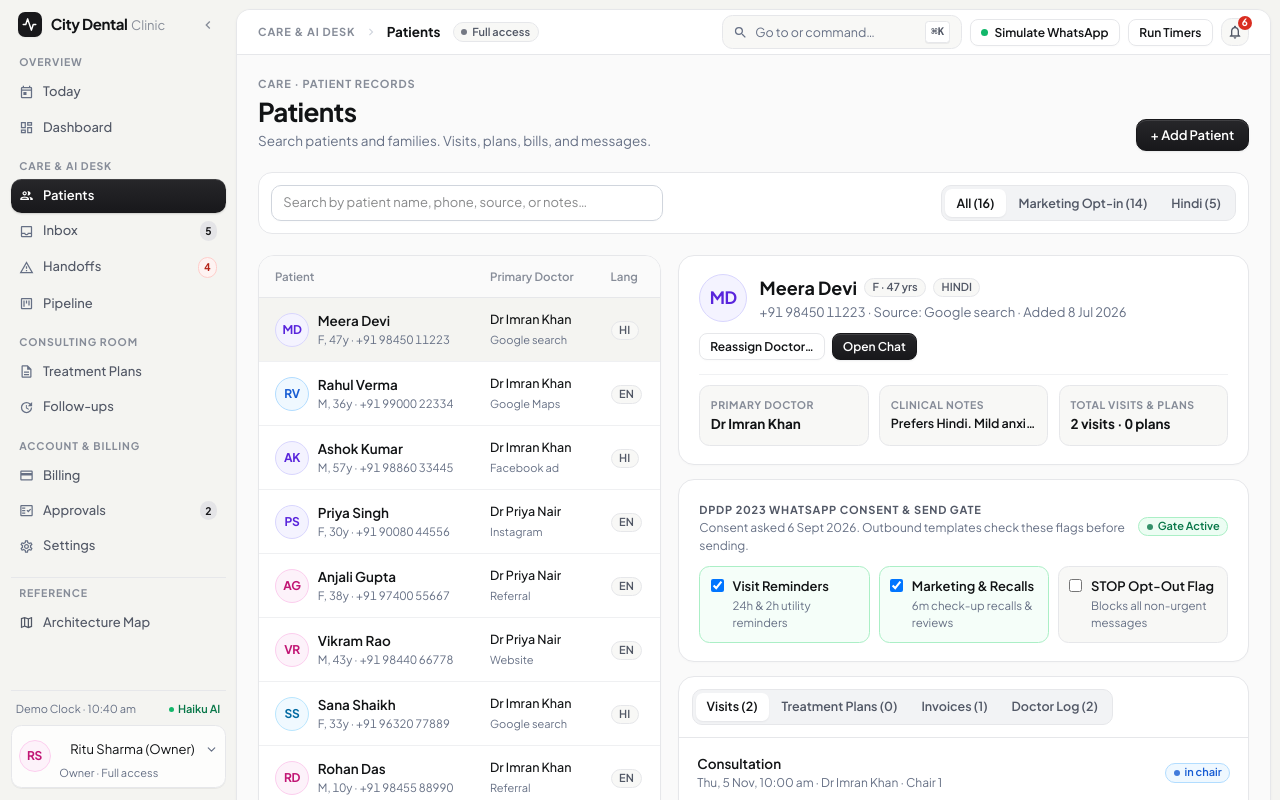
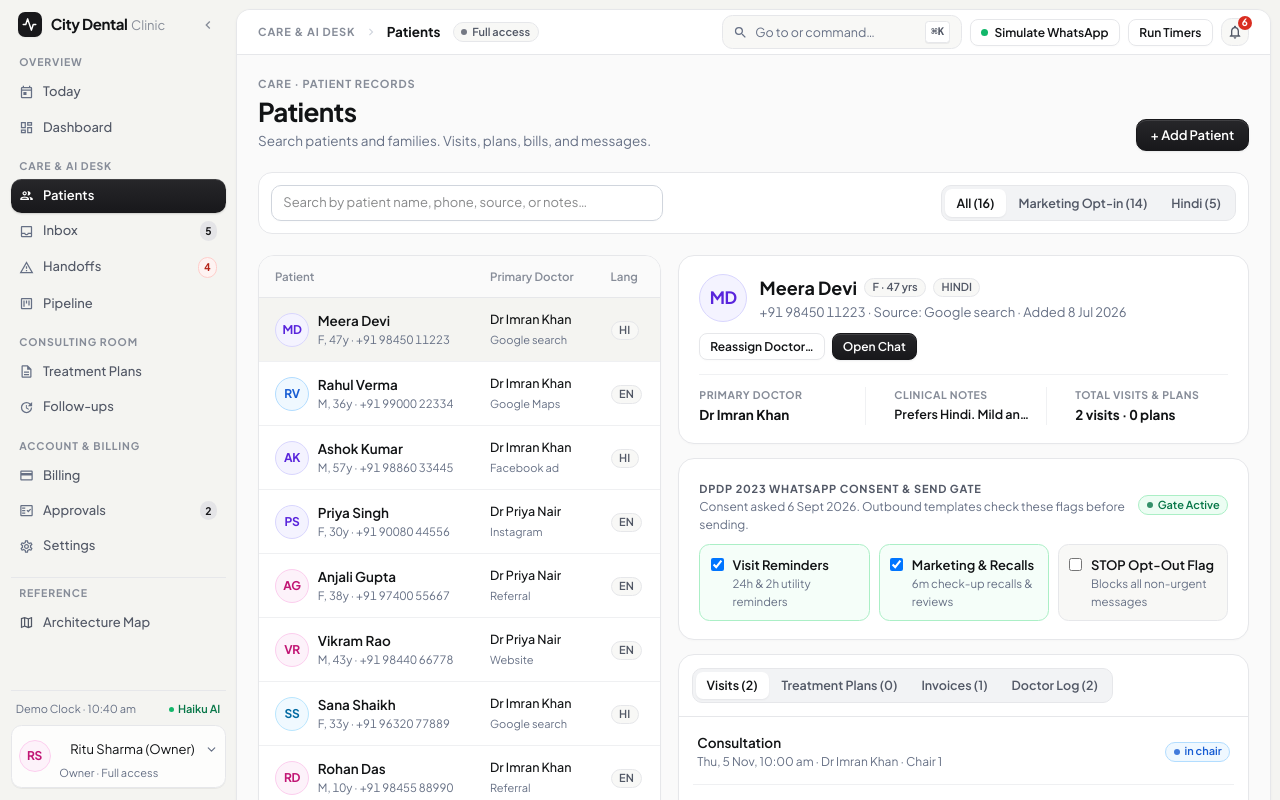
Before and after one commit to aloodamz/clinic-desk, a Next.js app: page /patients in a window 1280 px wide. Shown: the top 800 px of the page. Built offline with nearby package versions, Linux system fonts and the light colour scheme.

Commit message:
code optimisation

```diff
--- a/src/app/dashboard/page.tsx
+++ b/src/app/dashboard/page.tsx
@@ -404,8 +404,8 @@ export default function DashboardPage() {
               <span className="chip sm no-dot">Today</span>
             </div>
 
-            <div className="flex flex-col gap-2.5">
-              <div className="p-3 rounded-xl bg-[#F8F8F6] border border-[#E6E7EA] flex items-start gap-3">
+            <div className="flex flex-col divide-y divide-[#F0F1F3]">
+              <div className="py-3 first:pt-0 last:pb-0 flex items-start gap-3">
                 <span className="text-[#B54708] inline-flex items-center justify-center shrink-0 mt-0.5">
                   <MdOutlineLightbulb size={17} />
                 </span>
@@ -420,7 +420,7 @@ export default function DashboardPage() {
                 </div>
               </div>
 
-              <div className="p-3 rounded-xl bg-[#F8F8F6] border border-[#E6E7EA] flex items-start gap-3">
+              <div className="py-3 first:pt-0 last:pb-0 flex items-start gap-3">
                 <span className="text-[#067647] inline-flex items-center justify-center shrink-0 mt-0.5">
                   <MdOutlineShield size={17} />
                 </span>
@@ -436,7 +436,7 @@ export default function DashboardPage() {
                 </div>
               </div>
 
-              <div className="p-3 rounded-xl bg-[#F8F8F6] border border-[#E6E7EA] flex items-start gap-3">
+              <div className="py-3 first:pt-0 last:pb-0 flex items-start gap-3">
                 <span className="text-[#175CD3] inline-flex items-center justify-center shrink-0 mt-0.5">
                   <MdOutlineChatBubbleOutline size={17} />
                 </span>
--- a/src/app/patients/page.tsx
+++ b/src/app/patients/page.tsx
@@ -220,8 +220,8 @@ function PatientsContent() {
                 </div>
               </div>
 
-              <div className="grid grid-cols-1 sm:grid-cols-3 gap-3 pt-3 border-t border-[#F0F1F3]">
-                <div className="p-3 rounded-xl bg-[#F8F8F6] border border-[#E6E7EA]">
+              <div className="grid grid-cols-1 sm:grid-cols-3 gap-4 pt-3.5 border-t border-[#F0F1F3] divide-y divide-[#F0F1F3] sm:divide-y-0 sm:divide-x sm:divide-[#F0F1F3]">
+                <div className="sm:pr-4">
                   <div className="text-[10.5px] font-bold uppercase tracking-wider text-[#868C98]">
                     Primary Doctor
                   </div>
@@ -229,7 +229,7 @@ function PatientsContent() {
                     {doctorName(state, sel.assignedDoctorId)}
                   </div>
                 </div>
-                <div className="p-3 rounded-xl bg-[#F8F8F6] border border-[#E6E7EA]">
+                <div className="pt-2.5 sm:pt-0 sm:px-4">
                   <div className="text-[10.5px] font-bold uppercase tracking-wider text-[#868C98]">
                     Clinical Notes
                   </div>
@@ -237,7 +237,7 @@ function PatientsContent() {
                     {sel.notes || "Standard dental care"}
                   </div>
                 </div>
-                <div className="p-3 rounded-xl bg-[#F8F8F6] border border-[#E6E7EA]">
+                <div className="pt-2.5 sm:pt-0 sm:pl-4">
                   <div className="text-[10.5px] font-bold uppercase tracking-wider text-[#868C98]">
                     Total Visits &amp; Plans
                   </div>
--- a/src/app/today/page.tsx
+++ b/src/app/today/page.tsx
@@ -630,8 +630,10 @@ function EndVisitModal({ appt, onClose }: { appt: Appointment; onClose: () => vo
           </div>
         )}
 
-        <div className="bg-[#F8F8F6] border border-[#E6E7EA] rounded-xl p-3 mb-4 text-[12px] text-[#525866] flex flex-col gap-1">
-          <div className="font-semibold text-[#111315]">Automated Post-Visit Workflow:</div>
+        <div className="pt-3 mb-4 border-t border-[#F0F1F3] text-[12px] text-[#525866] flex flex-col gap-1">
+          <div className="font-semibold text-[#111315] uppercase tracking-wide text-[10.5px]">
+            Automated Post-Visit Workflow
+          </div>
           <div>1. Marks appointment Completed</div>
           <div>2. Creates draft Invoice ({rupees(treatmentCost(appt.treatment))})</div>
           <div>3. Sends visit summary &amp; aftercare steps via WhatsApp (checked by Send Gate)</div>
```
Also changed, not shown: 1 other file (tests, documents, lock files or other folders).
